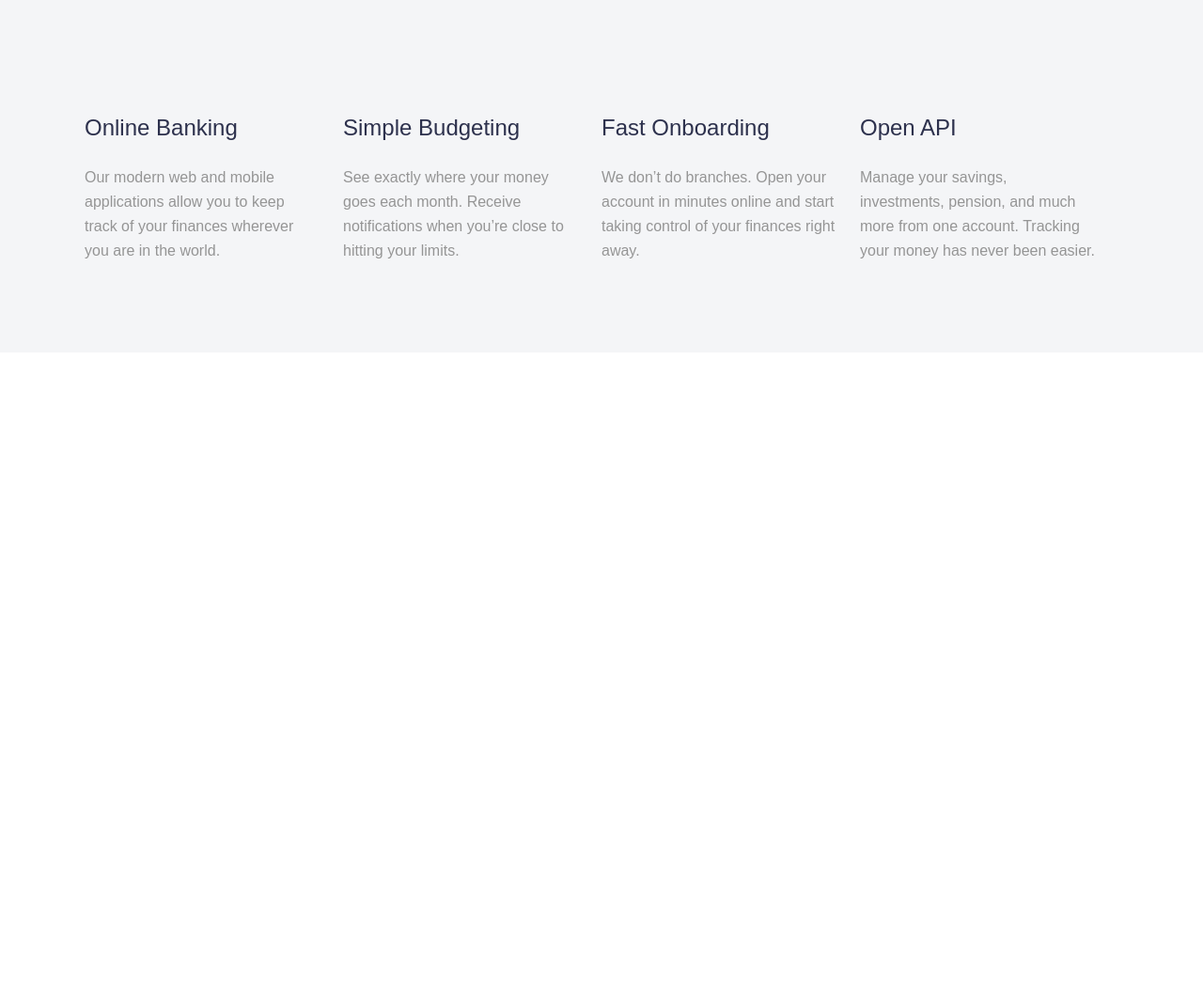
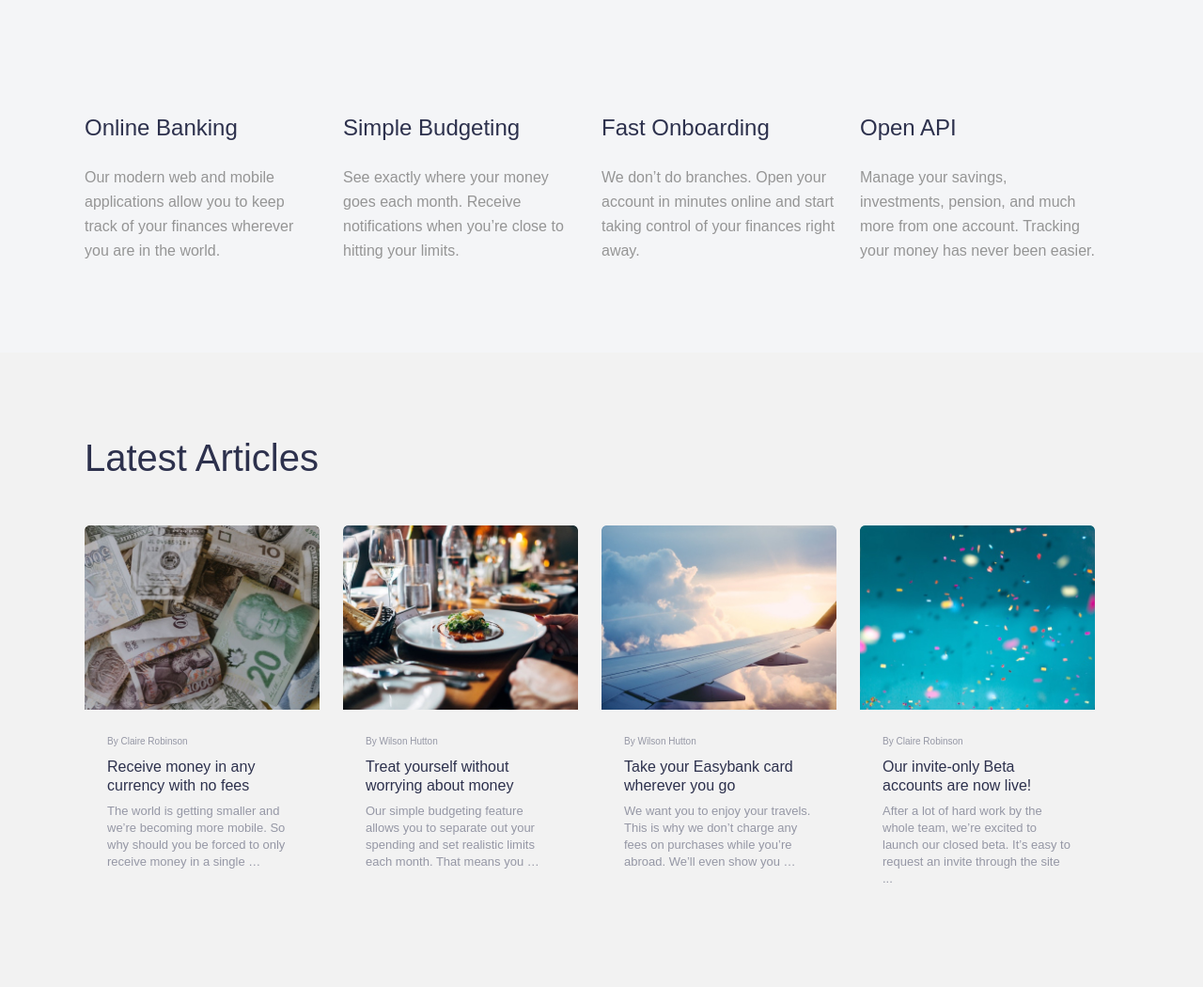
Before and after one commit to Mukhammadaliev/easybank, a plain HTML site: page index.html in a window 1280 px wide. Shown: the part 1008-2058 px from the top of the page at 94% size. Before the commit the page ends 1383 px from the top, so only its background shows below. Drawn offline with Linux system fonts and the light colour scheme.

Commit message:
add new section

```diff
--- a/css/style.css
+++ b/css/style.css
@@ -228,3 +228,65 @@ img {
 .open-api::before {
   background-image: url(../img/open-api.svg);
 }
+
+
+
+
+.articles {
+  background-color: #f2f2f2;
+  padding: 80px 0px 104px 0px;
+}
+.articles-title {
+  font-weight: 100;
+  font-size: 40px;
+  line-height: 64px;
+  color: #2D314D;
+  margin: 0;
+  margin-bottom: 40px;
+}
+.articles-list {
+  margin: 0 -12.5px;
+  padding: 0;
+  list-style: none;
+  display: flex;
+  flex-wrap: wrap;
+}
+.articles-item {
+  width: 250px;
+  margin: 0 12.5px;
+}
+.articles-link {
+  text-decoration: none;
+  display: inline-block;
+  vertical-align: baseline;
+}
+.articles-img {
+  display: inline-block;
+  vertical-align: middle;
+  margin-bottom: 25px;
+  border-radius: 5px 5px 0px 0px;
+}
+.articles-suptitle {
+  font-size: 10px;
+  line-height: 18px;
+  color: #9597A5;
+  margin: 0;
+  padding: 0 24px;
+  margin-bottom: 8px;
+}
+.articles-link-title {
+  font-weight: 100;
+  font-size: 16px;
+  line-height: 20px;
+  color: #2D314D;
+  margin: 0;
+  padding: 0 24px;
+  margin-bottom: 8px;
+}
+.articles-subtitle {
+  font-size: 13px;
+  line-height: 18px;
+  color: #9597A5;
+  margin: 0;
+  padding: 0 24px;
+}
--- a/index.html
+++ b/index.html
@@ -67,6 +67,47 @@
         </ul>
       </div>
     </section>
+    <section class="articles">
+      <div class="container">
+        <h2 class="articles-title">Latest Articles</h2>
+        <ul class="articles-list">
+          <li class="articles-item">
+            <a href="#" class="articles-link">
+              <img src="img/money.jpg" alt="Monet" class="articles-img">
+              <p class="articles-suptitle">By Claire Robinson</p>
+              <h3 class="articles-link-title">Receive money in any currency with no fees</h3>
+              <p class="articles-subtitle">The world is getting smaller and we’re becoming more mobile. So why should you be forced to only receive money in a
+              single …</p>
+            </a>
+          </li>
+          <li class="articles-item">
+            <a href="#" class="articles-link">
+              <img src="img/dish.jpg" alt="Monet" class="articles-img">
+              <p class="articles-suptitle">By Wilson Hutton</p>
+              <h3 class="articles-link-title">Treat yourself without worrying about money</h3>
+              <p class="articles-subtitle">Our simple budgeting feature allows you to separate out your spending and set realistic limits each month. That means you …</p>
+            </a>
+          </li>
+          <li class="articles-item">
+            <a href="#" class="articles-link">
+              <img src="img/air.jpg" alt="Monet" class="articles-img">
+              <p class="articles-suptitle">By Wilson Hutton</p>
+              <h3 class="articles-link-title">Take your Easybank card wherever you go</h3>
+              <p class="articles-subtitle">We want you to enjoy your travels. This is why we don’t charge any fees on purchases while you’re abroad. We’ll even show you …</p>
+            </a>
+          </li>
+          <li class="articles-item">
+            <a href="#" class="articles-link">
+              <img src="img/beta.jpg" alt="Monet" class="articles-img">
+              <p class="articles-suptitle">By Claire Robinson</p>
+              <h3 class="articles-link-title">Our invite-only Beta accounts are now live!</h3>
+              <p class="articles-subtitle">After a lot of hard work by the whole team, we’re excited to launch our closed beta. It’s easy to request an invite
+              through the site ...</p>
+            </a>
+          </li>
+        </ul>
+      </div>
+    </section>
   </main>
 </body>
 </html>
```
Also changed, not shown: img/air.jpg (added), img/beta.jpg (added), img/dish.jpg (added), img/money.jpg (added).
